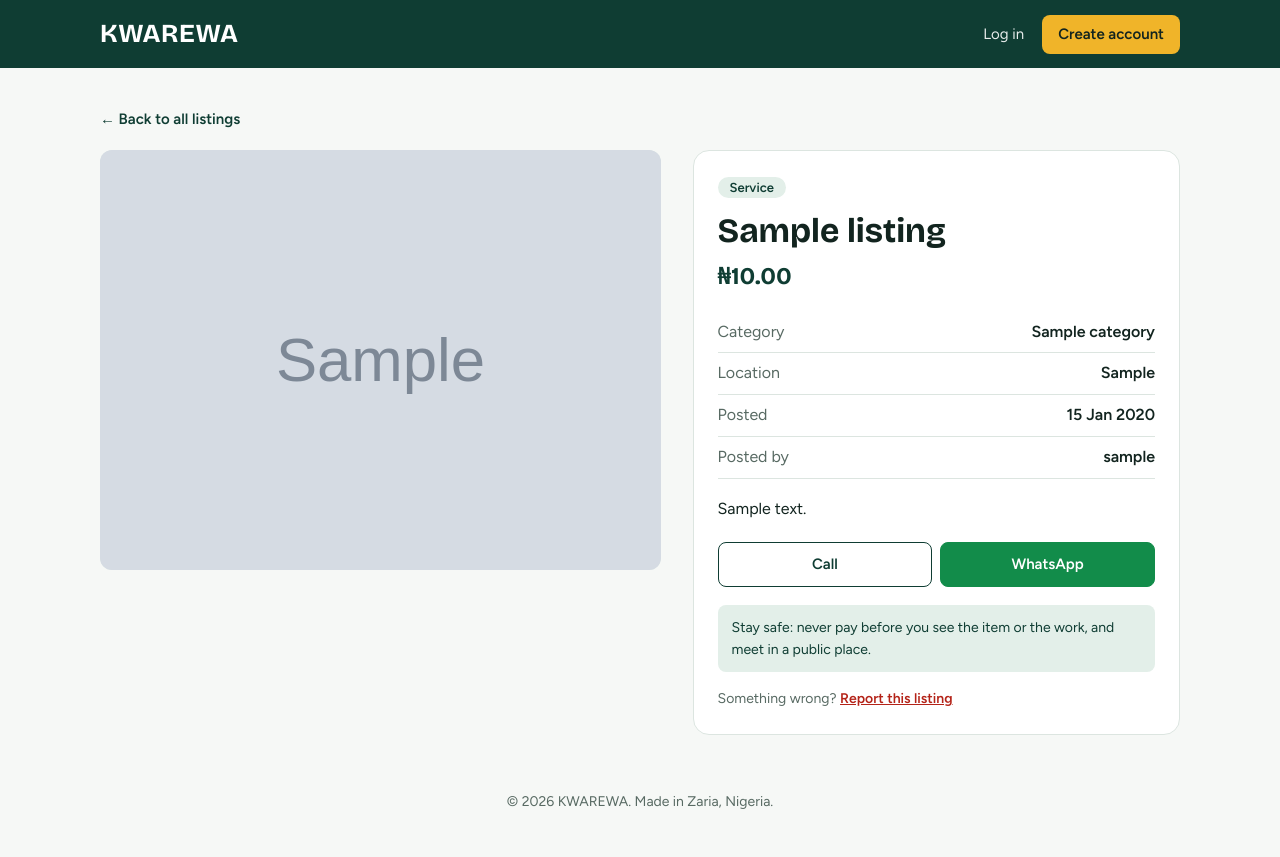
After one commit to HassanharunaIbrahim/KWAREWA, a Django app: page /listing/1/ in a window 1280 px wide. The commit adds this page. Run offline with Django 5.2, Linux system fonts and the light colour scheme; tables that the repository leaves empty hold one stand-in row (values such as "Sample post"); grey boxes marked "Sample" are stand-in pictures.

Commit message:
add listing detail page and report feature

```diff
--- a/marketplace/models.py
+++ b/marketplace/models.py
@@ -77,3 +77,45 @@ class ListingImage(models.Model):
 
     def __str__(self):
         return f"Image for {self.listing.title}"
+
+
+
+class Report(models.Model):
+    class Reason(models.TextChoices):
+        SCAM = "scam", "Scam or fraud"
+        FAKE = "fake", "Fake or misleading listing"
+        PROHIBITED = "prohibited", "Prohibited item or service"
+        DUPLICATE = "duplicate", "Duplicate listing"
+        OTHER = "other", "Other"
+
+    class Status(models.TextChoices):
+        OPEN = "open", "Open"
+        REVIEWED = "reviewed", "Reviewed"
+        DISMISSED = "dismissed", "Dismissed"
+
+    listing = models.ForeignKey(
+        Listing, on_delete=models.CASCADE, related_name="reports"
+    )
+    reporter = models.ForeignKey(
+        settings.AUTH_USER_MODEL,
+        on_delete=models.CASCADE,
+        related_name="listing_reports",
+    )
+    reason = models.CharField(max_length=20, choices=Reason.choices)
+    details = models.TextField(blank=True, max_length=1000)
+    status = models.CharField(
+        max_length=10, choices=Status.choices, default=Status.OPEN
+    )
+    created_at = models.DateTimeField(auto_now_add=True)
+
+    class Meta:
+        ordering = ["-created_at"]
+        constraints = [
+            models.UniqueConstraint(
+                fields=["listing", "reporter"],
+                name="one_report_per_user_per_listing",
+            )
+        ]
+
+    def __str__(self):
+        return f"{self.get_reason_display()} - {self.listing.title}"
--- a/marketplace/static/marketplace/style.css
+++ b/marketplace/static/marketplace/style.css
@@ -160,3 +160,29 @@ footer{padding:36px 0 44px;color:var(--muted);font-size:14px;text-align:center}
   .my-item .my-actions{grid-column:1 / -1}
 }
 @media (prefers-reduced-motion:reduce){html{scroll-behavior:auto}}
+
+/* Detail page and reports */
+.listing h3 a{text-decoration:none}
+.listing h3 a:hover{text-decoration:underline}
+.crumbs{margin:0 0 18px;font-size:15px}
+.crumbs a{color:var(--green);font-weight:600;text-decoration:none}
+.detail{display:grid;grid-template-columns:minmax(0,1.15fr) minmax(0,1fr);gap:32px;align-items:start}
+.gallery{display:grid;gap:10px}
+.gallery img{width:100%;border-radius:12px;object-fit:cover;background:var(--leaf)}
+.gallery .main{aspect-ratio:4/3}
+.gallery .more{display:grid;grid-template-columns:repeat(auto-fill,minmax(110px,1fr));gap:10px}
+.gallery .more img{aspect-ratio:4/3}
+.no-photo{aspect-ratio:4/3;border-radius:12px;background:var(--leaf);display:grid;place-items:center;color:var(--muted)}
+.info{background:var(--surface);border:1px solid var(--line);border-radius:16px;padding:24px}
+.info h1{font-size:clamp(26px,4vw,34px);margin:12px 0 8px}
+.info .price{margin:6px 0 16px}
+.facts{margin:0 0 18px;padding:0;list-style:none}
+.facts li{padding:8px 0;border-bottom:1px solid var(--line);display:flex;justify-content:space-between;gap:12px}
+.facts span{color:var(--muted)}
+.description{margin:0 0 20px}
+.description p{margin:0 0 10px}
+.notice{background:var(--gold-soft);color:var(--gold-ink);border-radius:8px;padding:10px 14px;margin-bottom:16px;font-weight:500}
+.safety{margin:18px 0 0;padding:12px 14px;background:var(--leaf);border-radius:8px;font-size:14px;color:var(--green)}
+.report-link{margin:16px 0 0;font-size:14px;color:var(--muted)}
+.report-link a{color:var(--danger);font-weight:600}
+@media (max-width:760px){.detail{grid-template-columns:1fr}}
--- a/marketplace/templates/marketplace/home.html
+++ b/marketplace/templates/marketplace/home.html
@@ -148,7 +148,7 @@
                             {{ listing.get_listing_type_display }}
                         </span>
 
-                        <h3>{{ listing.title }}</h3>
+                        <h3><a href="{% url 'listing_detail' listing.id %}">{{ listing.title }}</a></h3>
 
                         <p class="desc">{{ listing.description|truncatewords:25 }}</p>
 
--- /dev/null
+++ b/marketplace/templates/marketplace/listing_detail.html
@@ -0,0 +1,77 @@
+{% extends "marketplace/base.html" %}
+
+{% block title %}{{ listing.title }} | KWAREWA{% endblock %}
+{% block description %}{{ listing.description|truncatewords:25 }}{% endblock %}
+
+{% block content %}
+<div class="wrap page">
+    <p class="crumbs"><a href="{% url 'home' %}">&larr; Back to all listings</a></p>
+
+    {% if listing.status != "active" %}
+        <div class="notice">
+            This listing is not public yet. Current status: {{ listing.get_status_display }}.
+        </div>
+    {% endif %}
+
+    <div class="detail">
+        <div class="gallery">
+            {% for img in listing.images.all %}
+                {% if forloop.first %}
+                    <img class="main" src="{{ img.image.url }}" alt="{{ listing.title }}">
+                    {% if listing.images.all|length > 1 %}<div class="more">{% endif %}
+                {% else %}
+                    <img src="{{ img.image.url }}" alt="{{ listing.title }}, photo {{ forloop.counter }}" loading="lazy">
+                {% endif %}
+                {% if forloop.last and listing.images.all|length > 1 %}</div>{% endif %}
+            {% empty %}
+                <div class="no-photo">No photo</div>
+            {% endfor %}
+        </div>
+
+        <div class="info">
+            <span class="badge {{ listing.listing_type }}">{{ listing.get_listing_type_display }}</span>
+            <h1>{{ listing.title }}</h1>
+
+            {% if listing.price %}
+                <p class="price">₦{{ listing.price|floatformat:2 }}</p>
+            {% endif %}
+
+            <ul class="facts">
+                <li><span>Category</span><strong>{{ listing.category }}</strong></li>
+                <li><span>Location</span><strong>{{ listing.location }}</strong></li>
+                <li><span>Posted</span><strong>{{ listing.created_at|date:"j M Y" }}</strong></li>
+                <li><span>Posted by</span><strong>{{ listing.owner.username }}</strong></li>
+            </ul>
+
+            <div class="description">{{ listing.description|linebreaks }}</div>
+
+            <div class="contact">
+                {% if listing.contact_phone %}
+                    <a href="tel:{{ listing.contact_phone }}">Call</a>
+                {% endif %}
+                {% if listing.contact_whatsapp %}
+                    <a class="wa" href="https://wa.me/{{ listing.contact_whatsapp }}" target="_blank" rel="noopener noreferrer">WhatsApp</a>
+                {% endif %}
+            </div>
+
+            <p class="safety">
+                Stay safe: never pay before you see the item or the work, and meet in a public place.
+            </p>
+
+            {% if is_owner %}
+                <div class="form-actions">
+                    <a class="btn secondary small" href="{% url 'edit_listing' listing.id %}">Edit this listing</a>
+                </div>
+            {% elif listing.status == "active" %}
+                <p class="report-link">
+                    {% if already_reported %}
+                        You reported this listing. Thank you.
+                    {% else %}
+                        Something wrong? <a href="{% url 'report_listing' listing.id %}">Report this listing</a>
+                    {% endif %}
+                </p>
+            {% endif %}
+        </div>
+    </div>
+</div>
+{% endblock %}
--- a/marketplace/urls.py
+++ b/marketplace/urls.py
@@ -1,8 +1,12 @@
 from django.urls import path
+
 from . import views
 
 urlpatterns = [
     path("", views.home, name="home"),
+    path("listing/<int:listing_id>/", views.listing_detail, name="listing_detail"),
+    path("listing/<int:listing_id>/report/", views.report_listing, name="report_listing"),
+    path("report/thanks/", views.report_thanks, name="report_thanks"),
     path("add-listing/", views.add_listing, name="add_listing"),
     path("my-listings/", views.my_listings, name="my_listings"),
     path("my-listings/<int:listing_id>/edit/", views.edit_listing, name="edit_listing"),
--- a/marketplace/views.py
+++ b/marketplace/views.py
@@ -1,18 +1,25 @@
+from django.contrib import messages
 from django.contrib.auth.decorators import login_required
 from django.db.models import Q
+from django.http import Http404
 from django.shortcuts import get_object_or_404, redirect, render
 
-from .forms import ListingForm
-from .models import Listing, ListingImage
+from .forms import ListingForm, ReportForm
+from .models import Listing, ListingImage, Report
+
+# A listing goes back to "pending" when this many different users report it.
+REPORT_HIDE_THRESHOLD = 3
 
 
 def home(request):
     query = request.GET.get("q", "").strip()
     listing_type = request.GET.get("type", "").strip()
 
-    listings = Listing.objects.filter(
-        status=Listing.Status.ACTIVE
-    ).select_related("category")
+    listings = (
+        Listing.objects.filter(status=Listing.Status.ACTIVE)
+        .select_related("category")
+        .prefetch_related("images")
+    )
 
     if query:
         listings = listings.filter(
@@ -34,6 +41,69 @@ def home(request):
     )
 
 
+def listing_detail(request, listing_id):
+    listing = get_object_or_404(
+        Listing.objects.select_related("category", "owner").prefetch_related("images"),
+        id=listing_id,
+    )
+    user = request.user
+    is_owner = user.is_authenticated and listing.owner_id == user.id
+
+    # Only active listings are public. The owner and staff can still see the rest.
+    if listing.status != Listing.Status.ACTIVE and not (is_owner or user.is_staff):
+        raise Http404
+
+    already_reported = (
+        user.is_authenticated and listing.reports.filter(reporter=user).exists()
+    )
+
+    return render(
+        request,
+        "marketplace/listing_detail.html",
+        {"listing": listing, "is_owner": is_owner, "already_reported": already_reported},
+    )
+
+
+@login_required
+def report_listing(request, listing_id):
+    listing = get_object_or_404(Listing, id=listing_id, status=Listing.Status.ACTIVE)
+
+    if listing.owner_id == request.user.id:
+        messages.error(request, "You cannot report your own listing.")
+        return redirect("listing_detail", listing_id=listing.id)
+
+    if listing.reports.filter(reporter=request.user).exists():
+        messages.info(request, "You have already reported this listing.")
+        return redirect("listing_detail", listing_id=listing.id)
+
+    if request.method == "POST":
+        form = ReportForm(request.POST)
+        if form.is_valid():
+            report = form.save(commit=False)
+            report.listing = listing
+            report.reporter = request.user
+            report.save()
+
+            open_reports = listing.reports.filter(status=Report.Status.OPEN).count()
+            if open_reports >= REPORT_HIDE_THRESHOLD:
+                listing.status = Listing.Status.PENDING
+                listing.save(update_fields=["status", "updated_at"])
+
+            return redirect("report_thanks")
+    else:
+        form = ReportForm()
+
+    return render(
+        request,
+        "marketplace/report_listing.html",
+        {"form": form, "listing": listing},
+    )
+
+
+def report_thanks(request):
+    return render(request, "marketplace/report_thanks.html")
+
+
 @login_required
 def add_listing(request):
     if request.method == "POST":
@@ -45,7 +115,8 @@ def add_listing(request):
             photo = form.cleaned_data.get("photo")
             if photo:
                 ListingImage.objects.create(listing=listing, image=photo)
-            return redirect("home")
+            messages.success(request, "Your listing was submitted and is waiting for review.")
+            return redirect("my_listings")
     else:
         form = ListingForm()
 
@@ -54,7 +125,11 @@ def add_listing(request):
 
 @login_required
 def my_listings(request):
-    listings = Listing.objects.filter(owner=request.user).select_related("category")
+    listings = (
+        Listing.objects.filter(owner=request.user)
+        .select_related("category")
+        .prefetch_related("images")
+    )
     return render(request, "marketplace/my_listings.html", {"listings": listings})
 
 
@@ -69,6 +144,7 @@ def edit_listing(request, listing_id):
             photo = form.cleaned_data.get("photo")
             if photo:
                 ListingImage.objects.create(listing=listing, image=photo)
+            messages.success(request, "Your listing was updated.")
             return redirect("my_listings")
     else:
         form = ListingForm(instance=listing)
@@ -86,6 +162,7 @@ def delete_listing(request, listing_id):
 
     if request.method == "POST":
         listing.delete()
+        messages.success(request, "Your listing was deleted.")
         return redirect("my_listings")
 
     return render(request, "marketplace/delete_listing.html", {"listing": listing})
```
Also changed, not shown: marketplace/admin.py (+27 -1 lines), marketplace/forms.py (+38 -2 lines), marketplace/templates/marketplace/report_listing.html (added, +21 -0 lines), marketplace/templates/marketplace/report_thanks.html (added, +13 -0 lines), marketplace/tests.py (+68 -7 lines), marketplace/migrations/0003_report.py (added).
